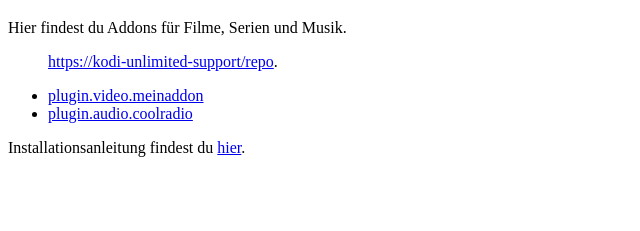
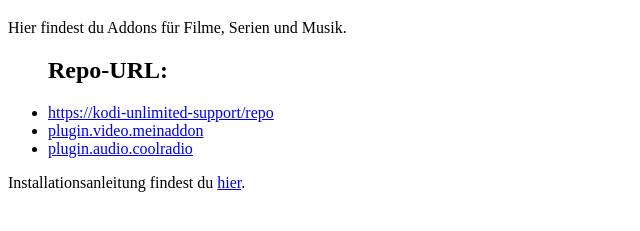
Before and after one commit to KodiUnlimitedSupport/kus-info.github.io, a plain HTML site: page docs/index.html in a window 1280 px wide. Shown: the part 61-292 px from the top of the page, without its empty margins (0-640 px from the left). Drawn offline with Linux system fonts and the light colour scheme.

Commit message:
Update index.html

```diff
--- a/docs/index.html
+++ b/docs/index.html
@@ -8,7 +8,8 @@
   <h1> Willkommen in meinem Kodi-Repo</h1>
   <p>Hier findest du Addons für Filme, Serien und Musik.</p>
   <ul>
-    <p><a href="README.md">https://kodi-unlimited-support/repo</a>.</p>
+	<h2>Repo-URL:</h2>
+    <li><a href="https://kodi-unlimited-support/repo">https://kodi-unlimited-support/repo</a></li>
 	<li><a href="plugin.video.meinaddon.zip">plugin.video.meinaddon</a></li>
     <li><a href="plugin.audio.coolradio.zip">plugin.audio.coolradio</a></li>
   </ul>
```
